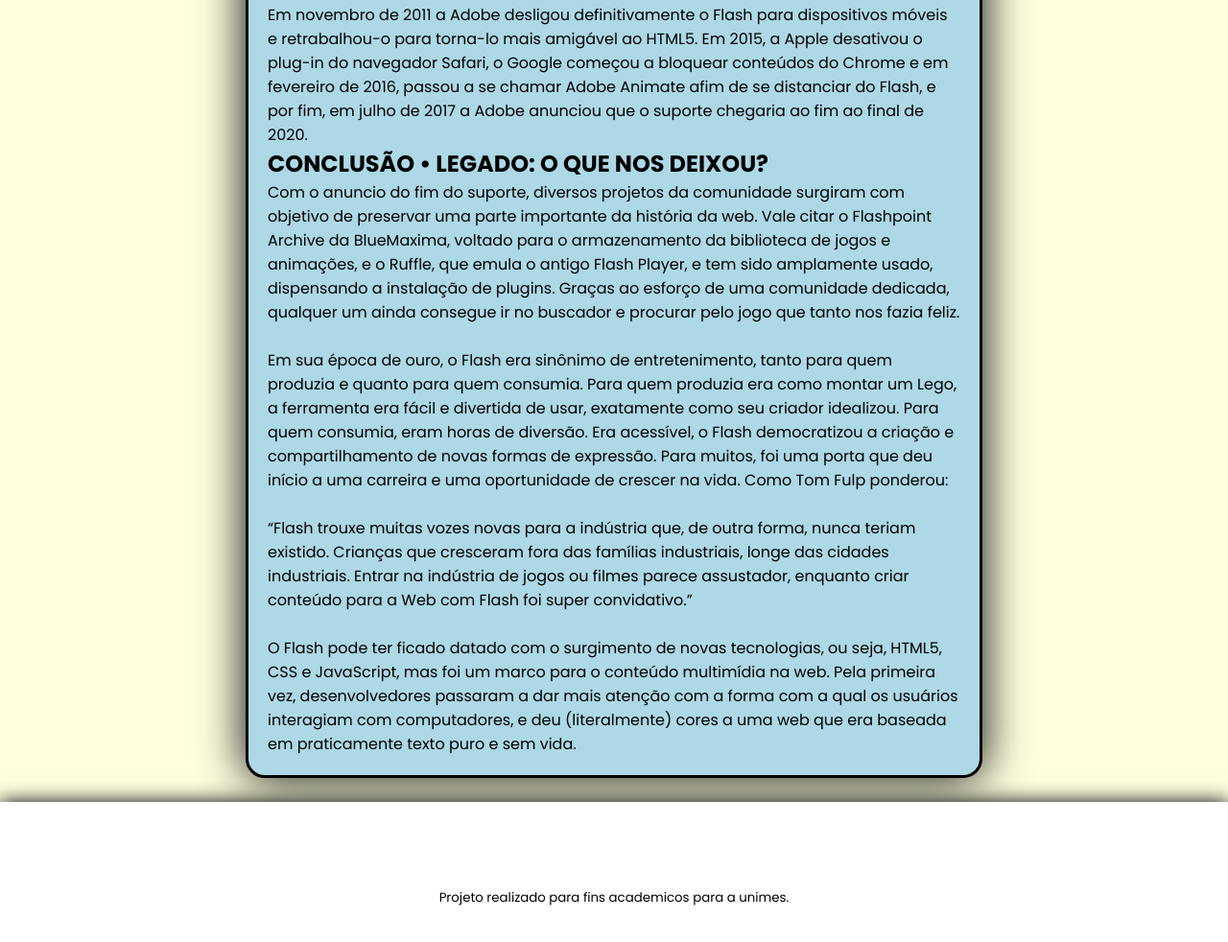
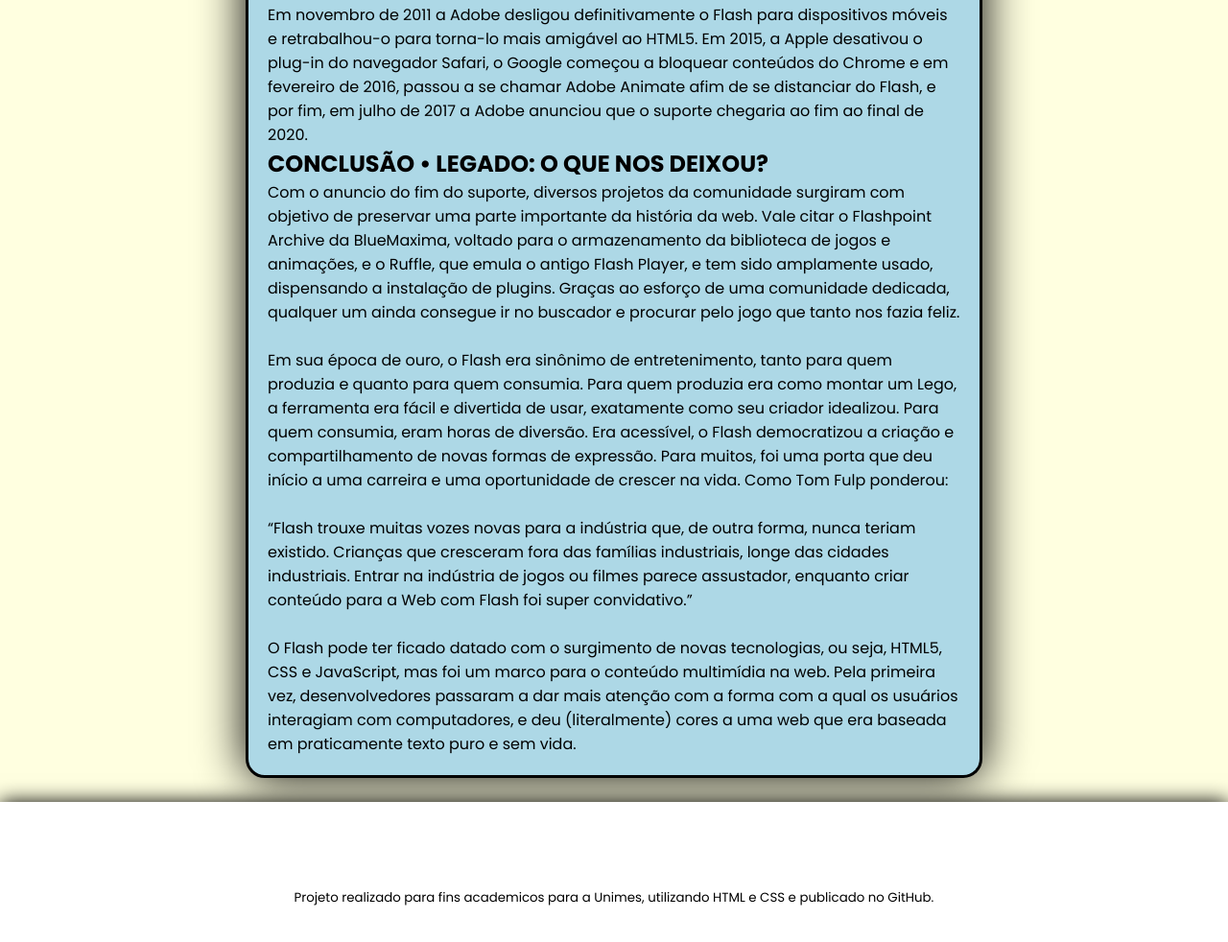
Before and after one commit to Davi-TC/davide2000.github.io, a plain HTML site: page artigo1.html in a window 1280 px wide. Shown: the part 5755-6737 px from the top of the page at 96% size. Drawn offline with Linux system fonts and the light colour scheme.

Commit message:
Update artigo1.html

```diff
--- a/artigo1.html
+++ b/artigo1.html
@@ -80,7 +80,7 @@
                     <p>O Flash pode ter ficado datado com o surgimento de novas tecnologias, ou seja, HTML5, CSS e JavaScript, mas foi um marco para o conteúdo multimídia na web. Pela primeira vez, desenvolvedores passaram a dar mais atenção com a forma com a qual os usuários interagiam com computadores, e deu (literalmente) cores a uma web que era baseada em praticamente texto puro e sem vida.</p>
         </div>
         <footer>
-            <small>Projeto realizado para fins academicos para a unimes.</small>
+            <small>Projeto realizado para fins academicos para a Unimes, utilizando HTML e CSS e publicado no GitHub.</small>
         </footer>
     </body>
 </html>
```
